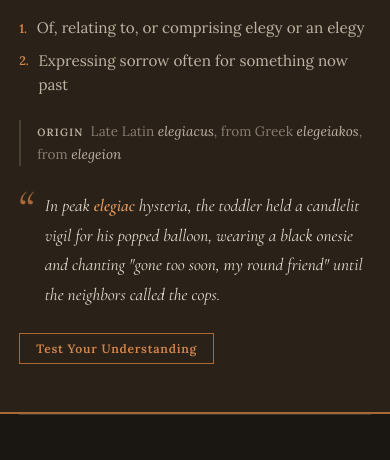
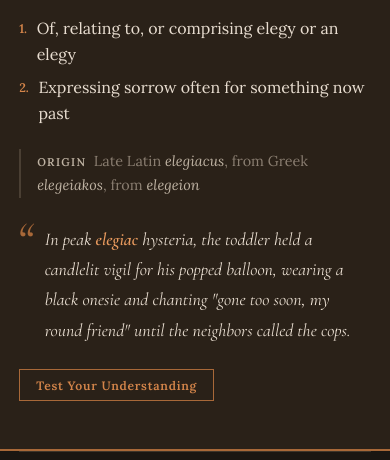
Before and after one commit to JohnsLexicon/johnslexicon.github.io, a plain HTML site: page index.html in a window 390 px wide. Shown: the part 379-839 px from the top of the page. Drawn offline with nearby package versions, Linux system fonts and the light colour scheme.

Commit message:
Add files via upload

```diff
--- a/index.html
+++ b/index.html
@@ -193,9 +193,10 @@
     display: flex;
     gap: 0.6rem;
     margin-bottom: 0.5rem;
-    font-size: 0.95rem;
+    font-size: 1.05rem;
+    font-style: normal;
     line-height: 1.6;
-    color: var(--ink-soft);
+    color: var(--ink);
   }
 
   .entry-def-num {
@@ -208,7 +209,7 @@
 
   /* --- ETYMOLOGY --- */
   .entry-etymology {
-    font-size: 0.85rem;
+    font-size: 0.93rem;
     font-weight: 400;
     color: var(--ink-muted);
     line-height: 1.7;
@@ -221,7 +222,7 @@
     font-weight: 600;
     color: var(--ink-soft);
     text-transform: uppercase;
-    font-size: 0.66rem;
+    font-size: 0.7rem;
     letter-spacing: 0.12em;
   }
 
@@ -412,8 +413,10 @@
     .date-group.today { margin: 0 -1.2rem; padding: 2.5rem 1.2rem 0; }
     .info-banner { padding: 1rem 1.2rem; }
     .entry-word { font-size: clamp(1.9rem, 7vw, 2.6rem); }
-    .entry-sentence { font-size: 1.08rem; }
-    .quiz-option { font-size: 0.84rem; padding: 0.65rem 0.85rem; }
+    .entry-def { font-size: 1rem; }
+    .entry-etymology { font-size: 0.9rem; }
+    .entry-sentence { font-size: 1.12rem; }
+    .quiz-option { font-size: 0.88rem; padding: 0.65rem 0.85rem; }
   }
 
   @media (min-width: 1024px) {
@@ -422,6 +425,8 @@
     .date-group { padding: 3.5rem 0 0; }
     .entry { padding-bottom: 3.5rem; }
     .entry + .entry { padding-top: 3rem; }
+    .entry-def { font-size: 1.1rem; }
+    .entry-etymology { font-size: 0.96rem; }
   }
 
   /* --- PRINT --- */
```
